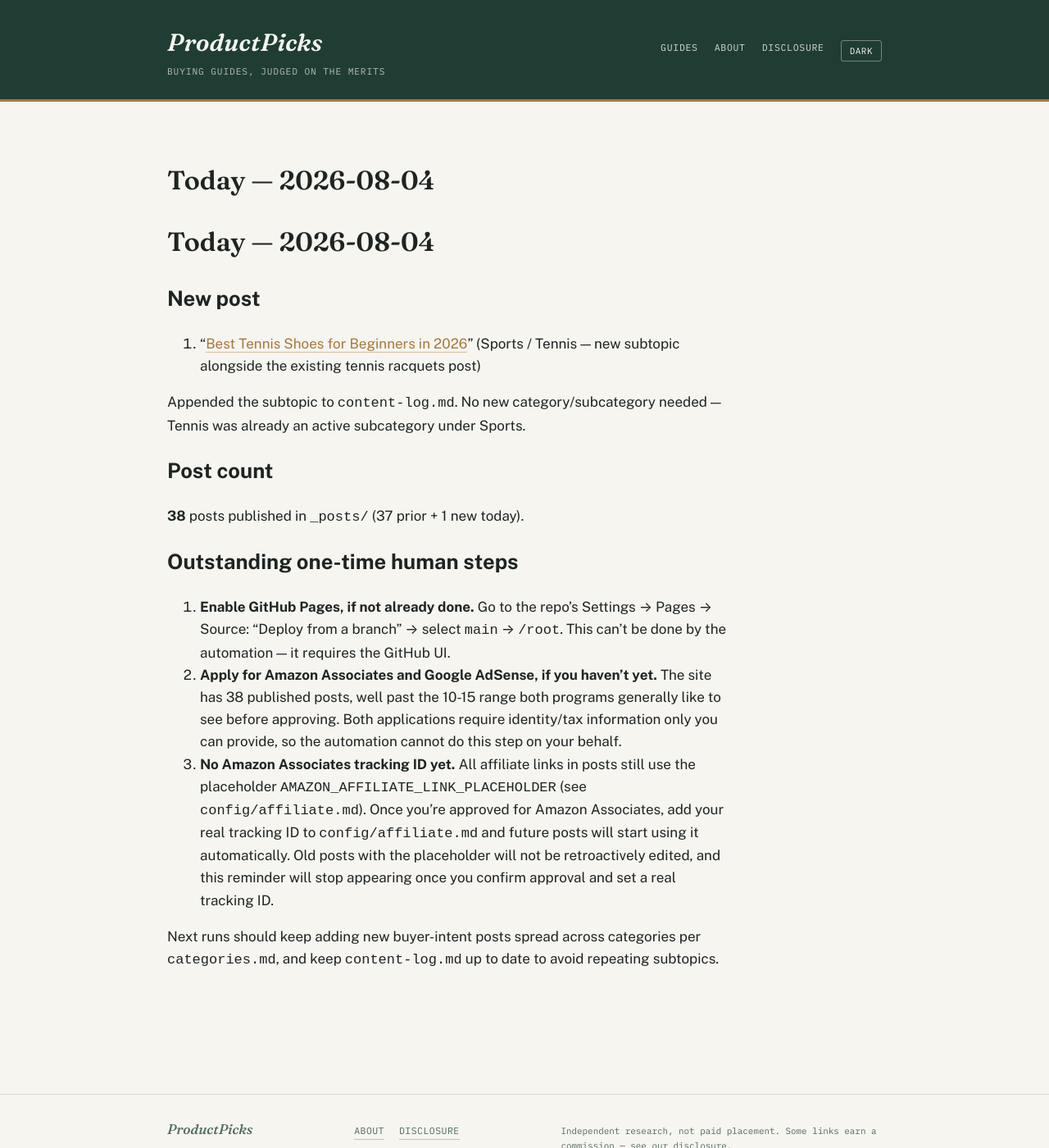
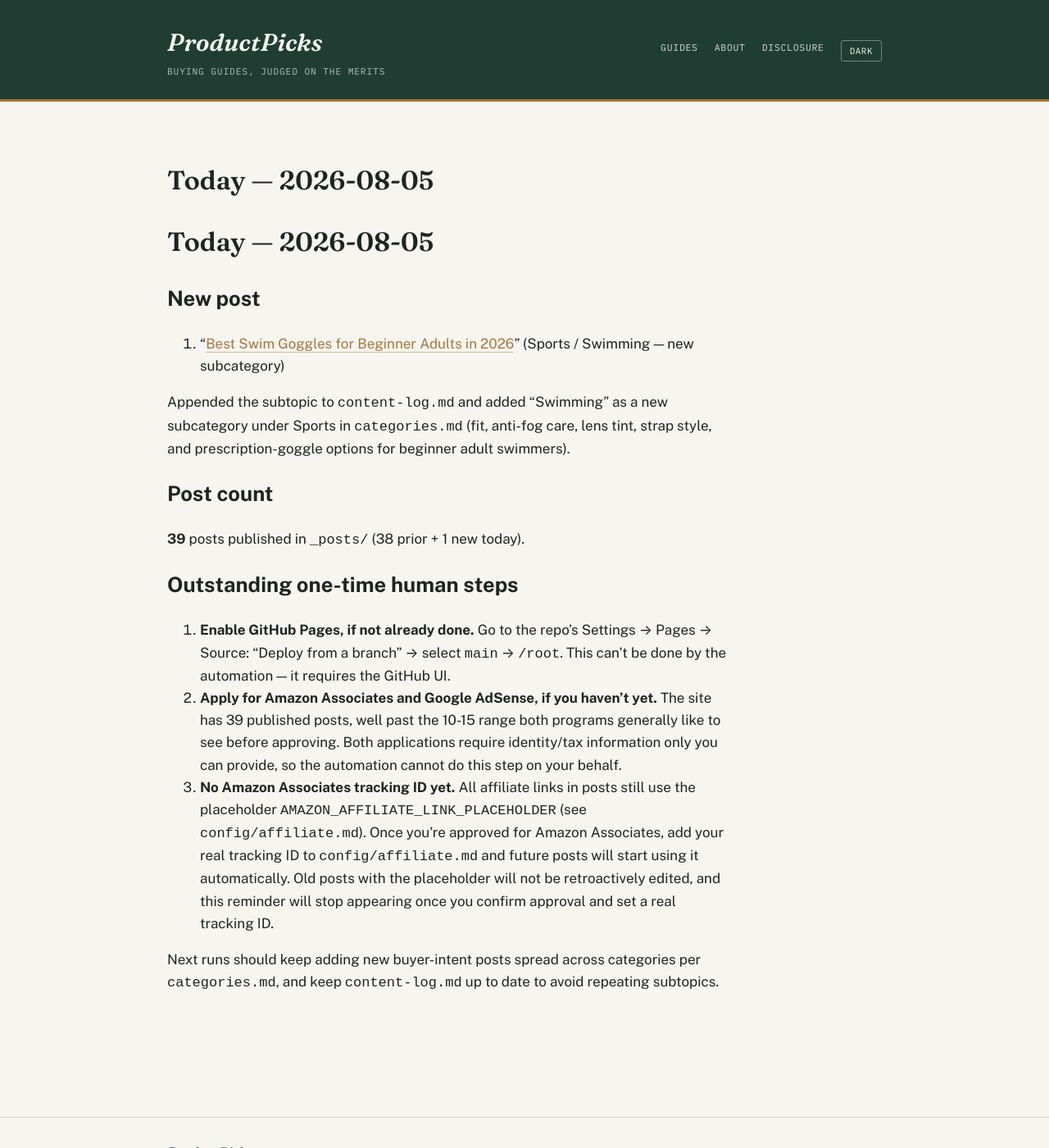
Before and after one commit to ajith198/ProductPicks, a Jekyll site: the page built from today.md, in a window 1280 px wide and 1400 px high. Shown: the whole window at 82% size. Built offline with Jekyll 4.4.1, drawn with Linux system fonts in a browser that asks for light colours; our own code applies the rules of GitHub Pages for plain Markdown files.

Commit message:
daily: 2026-08-05 new post + log update

```diff
--- a/categories.md
+++ b/categories.md
@@ -1,6 +1,6 @@
 # Categories & expansion strategy
 
-**Status: multi-category, as of 2026-07-12. Updated 2026-08-03.** ProductPicks started as a pickleball-only site (see `niche.md` for that original research). This file governs the site now that it has expanded into multiple product verticals, and is the doc future automated/daily runs should consult when choosing what to write next.
+**Status: multi-category, as of 2026-07-12. Updated 2026-08-05.** ProductPicks started as a pickleball-only site (see `niche.md` for that original research). This file governs the site now that it has expanded into multiple product verticals, and is the doc future automated/daily runs should consult when choosing what to write next.
 
 ## Front matter taxonomy
 
@@ -19,7 +19,7 @@ These two fields drive the Category / Type / Year filters in the search bar on t
 
 | Category | Subcategories covered so far |
 |---|---|
-| Sports | Pickleball, Soccer, Tennis, Cycling, Running, Yoga, Golf, Basketball, Badminton |
+| Sports | Pickleball, Soccer, Tennis, Cycling, Running, Yoga, Golf, Basketball, Badminton, Swimming |
 | Home & Kitchen | Coffee Makers, Electric Kettles, Blenders, Air Fryers, Toaster Ovens, Rice Cookers, Stand Mixers, Robot Vacuums, Espresso Machines, Pressure Cookers |
 | Outdoor & Recreation | Camping Tents, Sleeping Bags, Headlamps, Hiking Boots, Camp Stoves, Water Filters, Trekking Poles, Coolers, Backpacking Backpacks, Camp Chairs, Camping Lanterns |
 
--- a/today.md
+++ b/today.md
@@ -1,19 +1,19 @@
-# Today — 2026-08-04
+# Today — 2026-08-05
 
 ## New post
 
-1. "[Best Tennis Shoes for Beginners in 2026](/footwear/buying-guides/best-tennis-shoes-for-beginners/)" (Sports / Tennis — new subtopic alongside the existing tennis racquets post)
+1. "[Best Swim Goggles for Beginner Adults in 2026](/sports/buying-guides/best-swim-goggles-for-beginner-adults/)" (Sports / Swimming — new subcategory)
 
-Appended the subtopic to `content-log.md`. No new category/subcategory needed — Tennis was already an active subcategory under Sports.
+Appended the subtopic to `content-log.md` and added "Swimming" as a new subcategory under Sports in `categories.md` (fit, anti-fog care, lens tint, strap style, and prescription-goggle options for beginner adult swimmers).
 
 ## Post count
 
-**38** posts published in `_posts/` (37 prior + 1 new today).
+**39** posts published in `_posts/` (38 prior + 1 new today).
 
 ## Outstanding one-time human steps
 
 1. **Enable GitHub Pages, if not already done.** Go to the repo's Settings → Pages → Source: "Deploy from a branch" → select `main` → `/root`. This can't be done by the automation — it requires the GitHub UI.
-2. **Apply for Amazon Associates and Google AdSense, if you haven't yet.** The site has 38 published posts, well past the 10-15 range both programs generally like to see before approving. Both applications require identity/tax information only you can provide, so the automation cannot do this step on your behalf.
+2. **Apply for Amazon Associates and Google AdSense, if you haven't yet.** The site has 39 published posts, well past the 10-15 range both programs generally like to see before approving. Both applications require identity/tax information only you can provide, so the automation cannot do this step on your behalf.
 3. **No Amazon Associates tracking ID yet.** All affiliate links in posts still use the placeholder `AMAZON_AFFILIATE_LINK_PLACEHOLDER` (see `config/affiliate.md`). Once you're approved for Amazon Associates, add your real tracking ID to `config/affiliate.md` and future posts will start using it automatically. Old posts with the placeholder will not be retroactively edited, and this reminder will stop appearing once you confirm approval and set a real tracking ID.
 
 Next runs should keep adding new buyer-intent posts spread across categories per `categories.md`, and keep `content-log.md` up to date to avoid repeating subtopics.
```
Also changed, not shown: TODAY.md (+1 -1 lines), _posts/2026-08-05-best-swim-goggles-for-beginner-adults.md (added, +57 -0 lines), content-log.md (+1 -0 lines).
